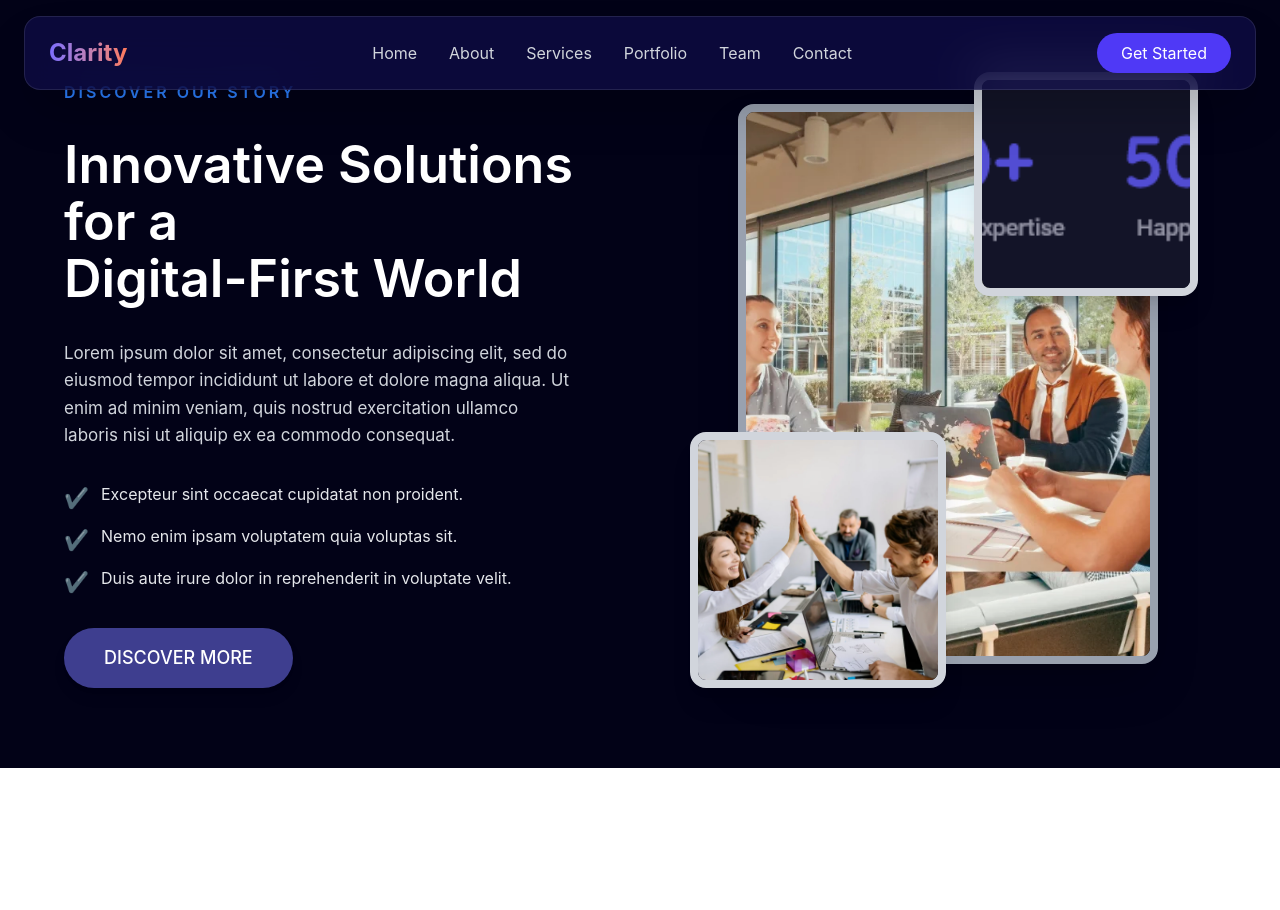
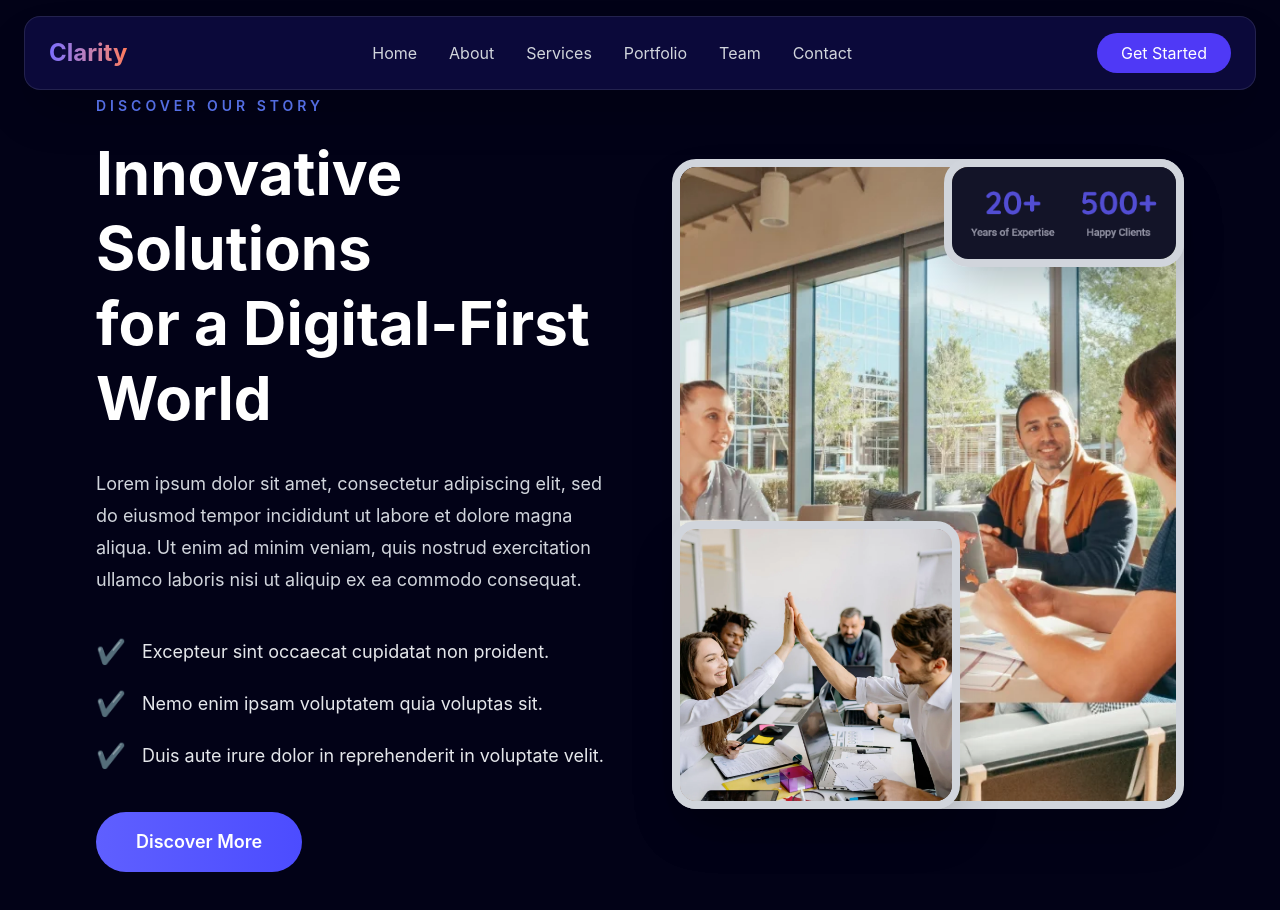
Before and after one commit to Muhammad-Noman-dev/Clerity-Main, a React (Vite) app in the folder clerity/: page /about in a window 1280 px wide. Shown: the top 910 px of the page. Before the commit the page ends 800 px from the top, so only its background shows below. Built offline with nearby package versions, Linux system fonts and the light colour scheme.

Commit message:
Update About section layout

```diff
--- a/clerity/src/components/About.jsx
+++ b/clerity/src/components/About.jsx
@@ -1,76 +1,91 @@
-import React from 'react';
-import about1 from '../assets/about1.webp';
-import about2 from '../assets/about2.webp';
-import about3 from '../assets/about3.png';
+import React from "react";
+import about1 from "../assets/about1.webp";
+import about2 from "../assets/about2.webp";
+import about3 from "../assets/about3.png";
 
 const About = () => {
   return (
-    <div className="bg-[#020217] py-20 px-6 md:px-10 lg:px-16 max-w-7xl mx-auto">
-      <div className="grid lg:grid-cols-2 gap-16 lg:gap-20 items-center">
+    <section className="w-full bg-[#020217] py-24">
+      <div className="w-full px-6 md:px-10 lg:px-16 xl:px-24">
+        <div className="grid lg:grid-cols-2 gap-16 items-center">
 
-        {/* Text Content */}
-        <div className="space-y-8 order-2 lg:order-1">
-          <div className="inline-block">
-            <p className="text-blue-500 font-semibold tracking-[3px] text-sm md:text-base">
-              DISCOVER OUR STORY
+          {/* Left Content */}
+          <div>
+            <p className="text-[#5f7cff] uppercase tracking-[4px] text-sm font-semibold mb-5">
+              Discover Our Story
+            </p>
+
+            <h2 className="text-white text-4xl md:text-5xl lg:text-6xl font-bold leading-tight mb-8">
+              Innovative Solutions <br />
+              for a Digital-First World
+            </h2>
+
+            <p className="text-gray-300 text-lg leading-8 mb-10 max-w-xl">
+              Lorem ipsum dolor sit amet, consectetur adipiscing elit,
+              sed do eiusmod tempor incididunt ut labore et dolore magna
+              aliqua. Ut enim ad minim veniam, quis nostrud exercitation
+              ullamco laboris nisi ut aliquip ex ea commodo consequat.
+            </p>
+
+            <div className="space-y-5 mb-10">
+
+              <div className="flex items-center gap-4">
+                <span className="text-green-400 text-2xl">✔</span>
+                <p className="text-gray-200 text-lg">
+                  Excepteur sint occaecat cupidatat non proident.
                 </p>
               </div>
 
-          <h2 className="text-white text-4xl md:text-5xl lg:text-[52px] leading-[1.1] font-semibold">
-            Innovative Solutions for a <br className="hidden md:block" />
-            Digital-First World
-          </h2>
-
-          <p className="text-gray-300 text-[17px] leading-relaxed max-w-lg">
-            Lorem ipsum dolor sit amet, consectetur adipiscing elit, sed do eiusmod tempor incididunt ut labore et dolore magna aliqua.
-            Ut enim ad minim veniam, quis nostrud exercitation ullamco laboris nisi ut aliquip ex ea commodo consequat.
+              <div className="flex items-center gap-4">
+                <span className="text-green-400 text-2xl">✔</span>
+                <p className="text-gray-200 text-lg">
+                  Nemo enim ipsam voluptatem quia voluptas sit.
                 </p>
-
-          <div className="space-y-3">
-            <div className="flex items-start gap-3 text-gray-200">
-              <span className="text-green-400 text-xl mt-0.5">✔</span>
-              <p>Excepteur sint occaecat cupidatat non proident.</p>
-            </div>
-            <div className="flex items-start gap-3 text-gray-200">
-              <span className="text-green-400 text-xl mt-0.5">✔</span>
-              <p>Nemo enim ipsam voluptatem quia voluptas sit.</p>
-            </div>
-            <div className="flex items-start gap-3 text-gray-200">
-              <span className="text-green-400 text-xl mt-0.5">✔</span>
-              <p>Duis aute irure dolor in reprehenderit in voluptate velit.</p>
-            </div>
               </div>
 
-          <button className="bg-[#3e3e8f] hover:bg-[#5050aa] transition-all duration-300 text-white px-10 py-4 rounded-full text-lg font-medium shadow-lg hover:shadow-xl hover:-translate-y-1 active:scale-95">
-            DISCOVER MORE
+              <div className="flex items-center gap-4">
+                <span className="text-green-400 text-2xl">✔</span>
+                <p className="text-gray-200 text-lg">
+                  Duis aute irure dolor in reprehenderit in voluptate velit.
+                </p>
+              </div>
+
+            </div>
+
+            <button className="bg-gradient-to-r from-[#5f5fff] to-[#4c4cff] hover:from-[#6f6fff] hover:to-[#5959ff] text-white px-10 py-4 rounded-full text-lg font-semibold transition duration-300">
+              Discover More
             </button>
           </div>
 
-        {/* Image Section */}
-        <div className="relative h-[520px] lg:h-[560px] flex justify-center order-1 lg:order-2 mx-auto max-w-[420px] lg:max-w-none">
+          {/* Right Images */}
+          <div className="relative flex justify-center lg:justify-end h-[650px]">
+
             {/* Main Image */}
             <img
               src={about1}
-            alt="About main"
-            className="w-full max-w-[420px] h-auto rounded-2xl border-8 border-gray-400 shadow-2xl object-cover z-10"
+              alt="about"
+              className="w-full max-w-[520px] h-full object-cover rounded-3xl border-8 border-gray-300 shadow-2xl"
             />
 
-          {/* Child Image 1 - Bottom Left */}
+            {/* Bottom Left */}
             <img
               src={about2}
-            alt="About secondary 1"
-            className="absolute -bottom-6 -left-8 md:-left-12 w-60 h-60 md:w-64 md:h-64 rounded-2xl border-8 border-gray-300 shadow-xl object-cover z-20"
+              alt="about"
+              className="absolute bottom-0 left-0 w-60 md:w-72 rounded-3xl border-8 border-gray-300 shadow-2xl"
             />
 
-          {/* Child Image 2 - Top Right */}
+            {/* Top Right */}
             <img
               src={about3}
-            alt="About secondary 2"
-            className="absolute -top-8 -right-6 md:-right-10 w-52 h-52 md:w-56 md:h-56 rounded-2xl border-8 border-gray-300 shadow-xl object-cover z-20"
+              alt="about"
+              className="absolute top-0 right-0 w-52 md:w-60 rounded-3xl border-8 border-gray-300 shadow-2xl"
             />
+
+          </div>
+
         </div>
       </div>
-    </div>
+    </section>
   );
 };
 
```
Lines whose indentation alone changed are shown as unchanged.
